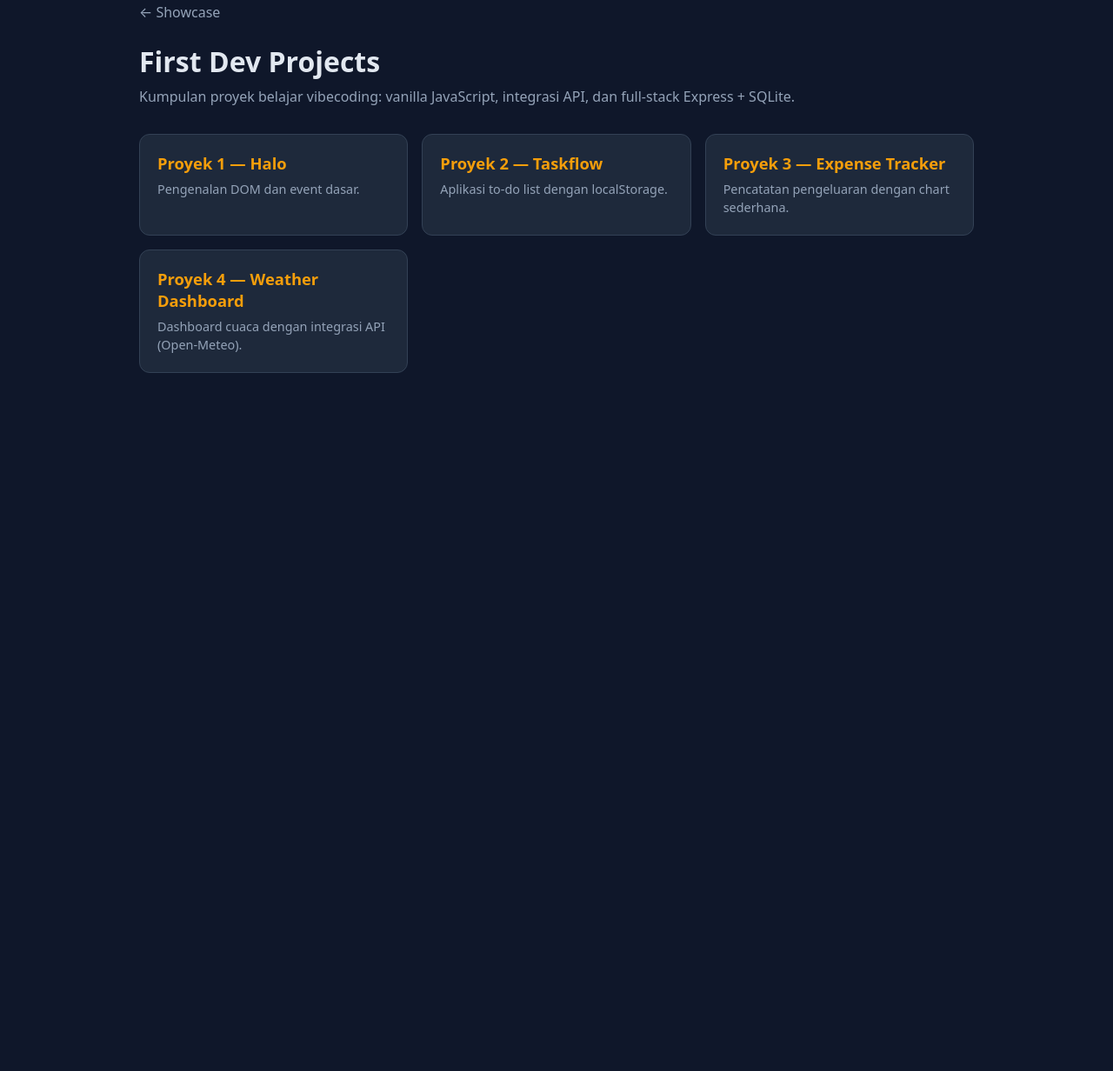
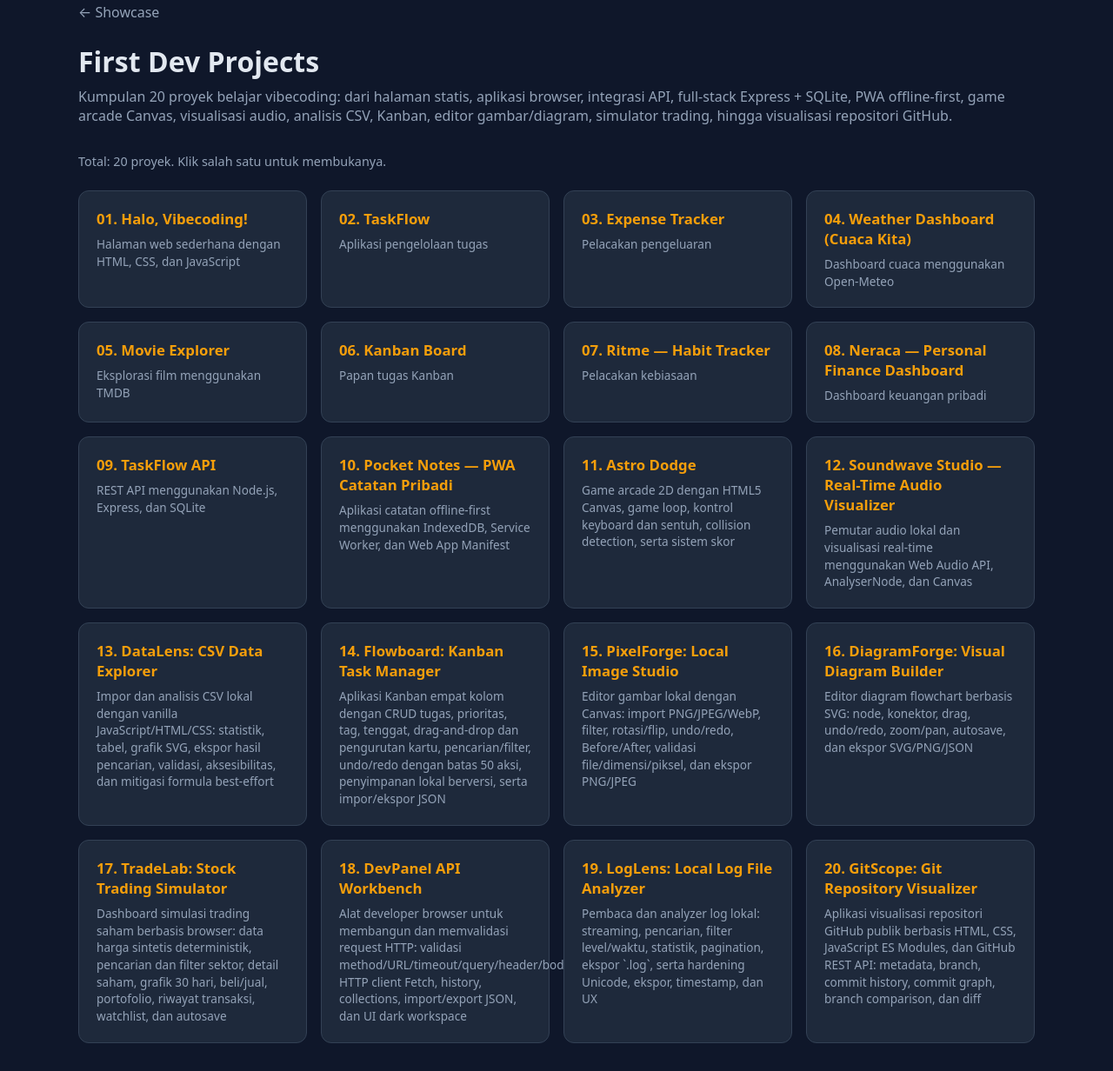
Before and after one commit to Hugoagfarizky/showcase, a plain HTML site: page first-dev-projects/index.html in a window 1280 px wide. Shown: the part 29-1261 px from the top of the page at 87% size. Before the commit the page ends 800 px from the top, so only its background shows below. Drawn offline with Linux system fonts and the light colour scheme.

Commit message:
First-dev-projects: index dengan 20 proyek

```diff
--- a/first-dev-projects/index.html
+++ b/first-dev-projects/index.html
@@ -3,44 +3,110 @@
 <head>
   <meta charset="UTF-8" />
   <meta name="viewport" content="width=device-width, initial-scale=1.0" />
-  <title>First Dev Projects</title>
+  <title>First Dev Projects (20 proyek)</title>
   <style>
     :root { --bg:#0f172a; --card:#1e293b; --text:#e2e8f0; --muted:#94a3b8; --accent:#f59e0b; }
     * { box-sizing: border-box; }
     body { margin:0; font-family: system-ui, -apple-system, "Segoe UI", Roboto, sans-serif; background: var(--bg); color: var(--text); min-height: 100vh; padding: 2rem 1rem; }
-    .wrap { max-width: 960px; margin: 0 auto; }
+    .wrap { max-width: 1100px; margin: 0 auto; }
     h1 { font-size: 2rem; margin: 0 0 .5rem; }
     p.sub { color: var(--muted); margin: 0 0 2rem; }
     .grid { display: grid; gap: 1rem; grid-template-columns: repeat(auto-fit, minmax(260px, 1fr)); }
     .card { background: var(--card); border: 1px solid #334155; border-radius: 12px; padding: 1.25rem; text-decoration: none; color: inherit; transition: transform .15s, border-color .15s; }
     .card:hover { transform: translateY(-2px); border-color: var(--accent); }
-    .card h2 { margin: 0 0 .5rem; font-size: 1.15rem; color: var(--accent); }
-    .card p { margin: 0; color: var(--muted); font-size: .9rem; line-height: 1.45; }
+    .card h2 { margin: 0 0 .5rem; font-size: 1.05rem; color: var(--accent); }
+    .card p { margin: 0; color: var(--muted); font-size: .85rem; line-height: 1.45; }
     a.back { color: var(--muted); text-decoration: none; display: inline-block; margin-bottom: 1.5rem; }
     a.back:hover { color: var(--accent); }
+    .count { color: var(--muted); font-size: .9rem; margin-bottom: 1.5rem; }
   </style>
 </head>
 <body>
   <div class="wrap">
     <a class="back" href="../">← Showcase</a>
     <h1>First Dev Projects</h1>
-    <p class="sub">Kumpulan proyek belajar vibecoding: vanilla JavaScript, integrasi API, dan full-stack Express + SQLite.</p>
+    <p class="sub">Kumpulan 20 proyek belajar vibecoding: dari halaman statis, aplikasi browser, integrasi API, full-stack Express + SQLite, PWA offline-first, game arcade Canvas, visualisasi audio, analisis CSV, Kanban, editor gambar/diagram, simulator trading, hingga visualisasi repositori GitHub.</p>
+    <p class="count">Total: 20 proyek. Klik salah satu untuk membukanya.</p>
     <div class="grid">
       <a class="card" href="./proyek-01-halo/">
-        <h2>Proyek 1 — Halo</h2>
-        <p>Pengenalan DOM dan event dasar.</p>
+        <h2>01. Halo, Vibecoding!</h2>
+        <p>Halaman web sederhana dengan HTML, CSS, dan JavaScript</p>
       </a>
       <a class="card" href="./proyek-02-taskflow/">
-        <h2>Proyek 2 — Taskflow</h2>
-        <p>Aplikasi to-do list dengan localStorage.</p>
+        <h2>02. TaskFlow</h2>
+        <p>Aplikasi pengelolaan tugas</p>
       </a>
       <a class="card" href="./proyek-03-expense-tracker/">
-        <h2>Proyek 3 — Expense Tracker</h2>
-        <p>Pencatatan pengeluaran dengan chart sederhana.</p>
+        <h2>03. Expense Tracker</h2>
+        <p>Pelacakan pengeluaran</p>
       </a>
       <a class="card" href="./proyek-04-weather-dashboard/">
-        <h2>Proyek 4 — Weather Dashboard</h2>
-        <p>Dashboard cuaca dengan integrasi API (Open-Meteo).</p>
+        <h2>04. Weather Dashboard (Cuaca Kita)</h2>
+        <p>Dashboard cuaca menggunakan Open-Meteo</p>
+      </a>
+      <a class="card" href="./proyek-05-movie-explorer/">
+        <h2>05. Movie Explorer</h2>
+        <p>Eksplorasi film menggunakan TMDB</p>
+      </a>
+      <a class="card" href="./proyek-06-kanban-board/">
+        <h2>06. Kanban Board</h2>
+        <p>Papan tugas Kanban</p>
+      </a>
+      <a class="card" href="./proyek-07-habit-tracker/">
+        <h2>07. Ritme — Habit Tracker</h2>
+        <p>Pelacakan kebiasaan</p>
+      </a>
+      <a class="card" href="./proyek-08-personal-finance/">
+        <h2>08. Neraca — Personal Finance Dashboard</h2>
+        <p>Dashboard keuangan pribadi</p>
+      </a>
+      <a class="card" href="./proyek-09-taskflow-api/">
+        <h2>09. TaskFlow API</h2>
+        <p>REST API menggunakan Node.js, Express, dan SQLite</p>
+      </a>
+      <a class="card" href="./proyek-10-pocket-notes/">
+        <h2>10. Pocket Notes — PWA Catatan Pribadi</h2>
+        <p>Aplikasi catatan offline-first menggunakan IndexedDB, Service Worker, dan Web App Manifest</p>
+      </a>
+      <a class="card" href="./proyek-11-astro-dodge/">
+        <h2>11. Astro Dodge</h2>
+        <p>Game arcade 2D dengan HTML5 Canvas, game loop, kontrol keyboard dan sentuh, collision detection, serta sistem skor</p>
+      </a>
+      <a class="card" href="./proyek-12-soundwave-studio/">
+        <h2>12. Soundwave Studio — Real-Time Audio Visualizer</h2>
+        <p>Pemutar audio lokal dan visualisasi real-time menggunakan Web Audio API, AnalyserNode, dan Canvas</p>
+      </a>
+      <a class="card" href="./proyek-13-datalens-csv-analyzer/">
+        <h2>13. DataLens: CSV Data Explorer</h2>
+        <p>Impor dan analisis CSV lokal dengan vanilla JavaScript/HTML/CSS: statistik, tabel, grafik SVG, ekspor hasil pencarian, validasi, aksesibilitas, dan mitigasi formula best-effort</p>
+      </a>
+      <a class="card" href="./proyek-14-flowboard-kanban/">
+        <h2>14. Flowboard: Kanban Task Manager</h2>
+        <p>Aplikasi Kanban empat kolom dengan CRUD tugas, prioritas, tag, tenggat, drag-and-drop dan pengurutan kartu, pencarian/filter, undo/redo dengan batas 50 aksi, penyimpanan lokal berversi, serta impor/ekspor JSON</p>
+      </a>
+      <a class="card" href="./proyek-15-pixelforge-image-studio/">
+        <h2>15. PixelForge: Local Image Studio</h2>
+        <p>Editor gambar lokal dengan Canvas: import PNG/JPEG/WebP, filter, rotasi/flip, undo/redo, Before/After, validasi file/dimensi/piksel, dan ekspor PNG/JPEG</p>
+      </a>
+      <a class="card" href="./proyek-16-diagramforge-visual-diagram-builder/">
+        <h2>16. DiagramForge: Visual Diagram Builder</h2>
+        <p>Editor diagram flowchart berbasis SVG: node, konektor, drag, undo/redo, zoom/pan, autosave, dan ekspor SVG/PNG/JSON</p>
+      </a>
+      <a class="card" href="./proyek-17-tradelab-stock-trading-simulator/">
+        <h2>17. TradeLab: Stock Trading Simulator</h2>
+        <p>Dashboard simulasi trading saham berbasis browser: data harga sintetis deterministik, pencarian dan filter sektor, detail saham, grafik 30 hari, beli/jual, portofolio, riwayat transaksi, watchlist, dan autosave</p>
+      </a>
+      <a class="card" href="./proyek-18-devpanel-api-workbench/">
+        <h2>18. DevPanel API Workbench</h2>
+        <p>Alat developer browser untuk membangun dan memvalidasi request HTTP: validasi method/URL/timeout/query/header/body, HTTP client Fetch, history, collections, import/export JSON, dan UI dark workspace</p>
+      </a>
+      <a class="card" href="./proyek-19-loglens-log-file-analyzer/">
+        <h2>19. LogLens: Local Log File Analyzer</h2>
+        <p>Pembaca dan analyzer log lokal: streaming, pencarian, filter level/waktu, statistik, pagination, ekspor `.log`, serta hardening Unicode, ekspor, timestamp, dan UX</p>
+      </a>
+      <a class="card" href="./proyek-20-gitscope-git-repository-visualizer/">
+        <h2>20. GitScope: Git Repository Visualizer</h2>
+        <p>Aplikasi visualisasi repositori GitHub publik berbasis HTML, CSS, JavaScript ES Modules, dan GitHub REST API: metadata, branch, commit history, commit graph, branch comparison, dan diff</p>
       </a>
     </div>
   </div>
```
